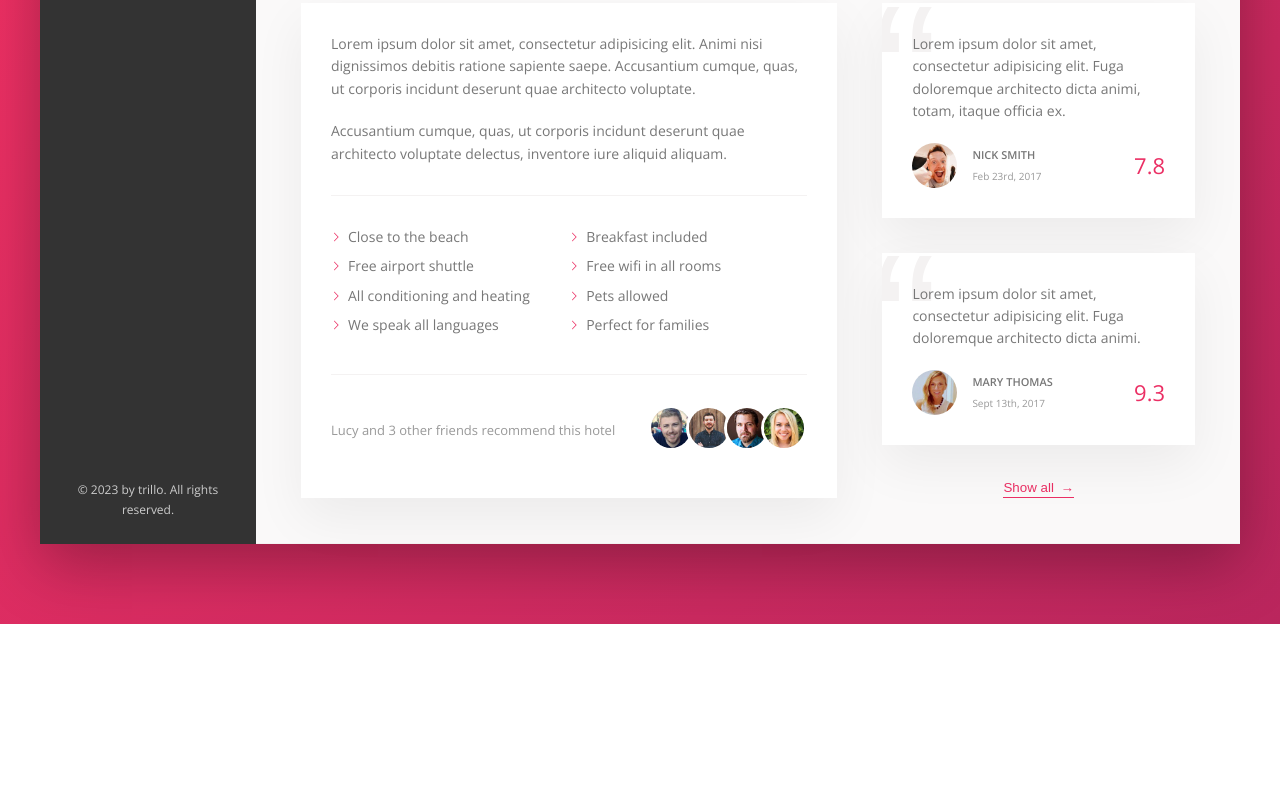
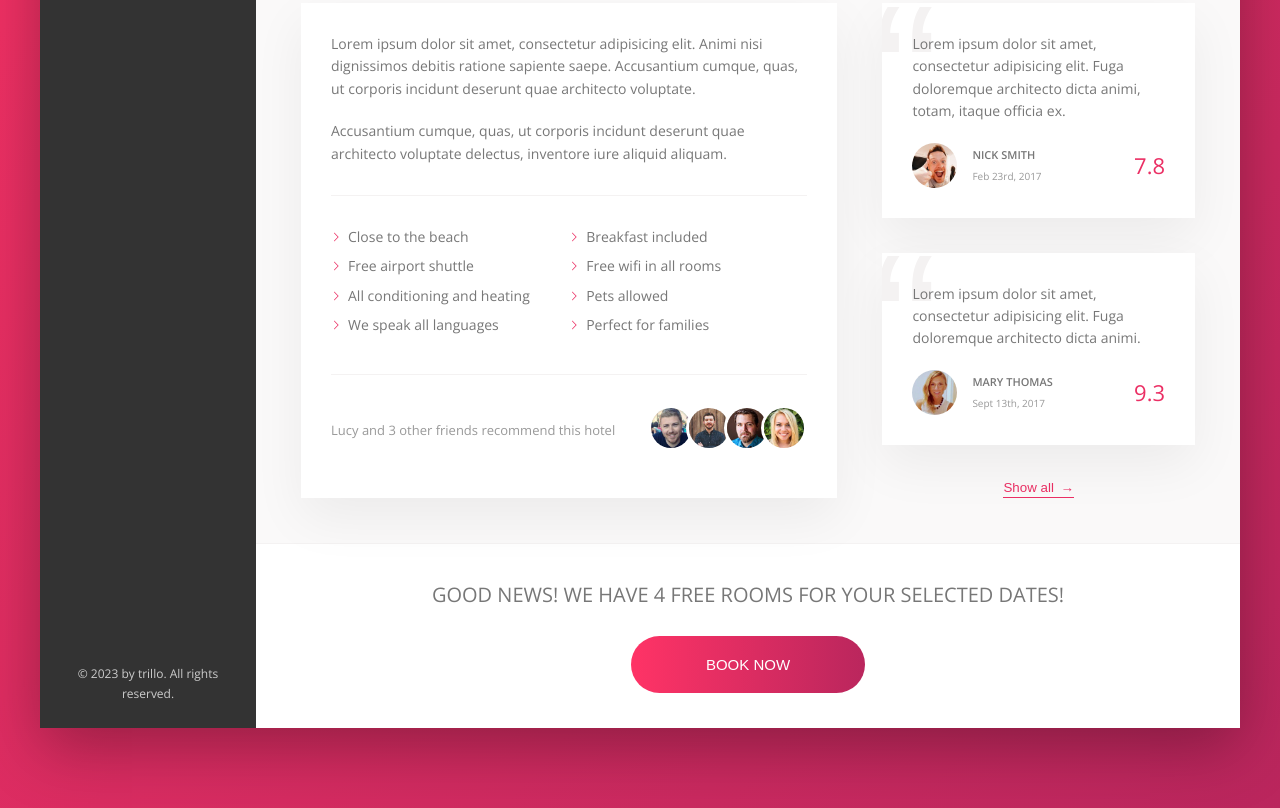
Before and after one commit to Podexus23/03-Trillo, a website: page index.html in a window 1280 px wide. Shown: the part 644-1452 px from the top of the page. Before the commit the page ends 1268 px from the top, so only its background shows below. Drawn offline with nearby package versions, Linux system fonts and the light colour scheme.

Commit message:
feat: cta block

```diff
--- a/index.html
+++ b/index.html
@@ -228,6 +228,15 @@
               <button class="btn-inline">Show all <span>&rarr;</span></button>
             </div>
           </div>
+          <div class="cta">
+            <h2 class="cta__book-now">
+              Good news! We have 4 free rooms for your selected dates!
+            </h2>
+            <button class="btn">
+              <span class="btn__visible">Book now</span>
+              <span class="btn__invisible">Only 4 rooms left</span>
+            </button>
+          </div>
         </main>
       </div>
     </div>
--- a/sass/_layout.scss
+++ b/sass/_layout.scss
@@ -59,3 +59,72 @@
   flex-direction: column;
   align-items: center;
 }
+
+//CALL TO ACTION
+.cta {
+  padding: 3.5rem 0;
+  text-align: center;
+
+  &__book-now {
+    font-size: 2rem;
+    font-weight: 300;
+    text-transform: uppercase;
+    margin-bottom: 2.5rem;
+  }
+}
+
+.btn {
+  position: relative;
+  font-size: 1.5rem;
+  border: none;
+  color: #fff;
+  text-transform: uppercase;
+  border-radius: 100px;
+  font-weight: 300;
+  background-image: linear-gradient(
+    to right,
+    var(--color-primary-light),
+    var(--color-primary-dark)
+  );
+  overflow: hidden;
+  cursor: pointer;
+
+  & > * {
+    display: inline-block;
+    height: 100%;
+    width: 100%;
+    transition: all 0.2s;
+  }
+
+  &__visible {
+    padding: 2rem 7.5rem;
+  }
+
+  &__invisible {
+    position: absolute;
+    padding: 2rem 0;
+    left: 0;
+    top: -100%;
+  }
+
+  &:hover {
+    background-image: linear-gradient(
+      to left,
+      var(--color-primary-light),
+      var(--color-primary-dark)
+    );
+  }
+
+  &:hover &__visible {
+    transform: translateY(100%);
+  }
+  &:hover &__invisible {
+    top: 0;
+  }
+
+  &:focus {
+    outline: none;
+    -webkit-animation: pulsate 1s infinite;
+    animation: pulsate 1s infinite;
+  }
+}
```
Also changed, not shown: css/style.css.
